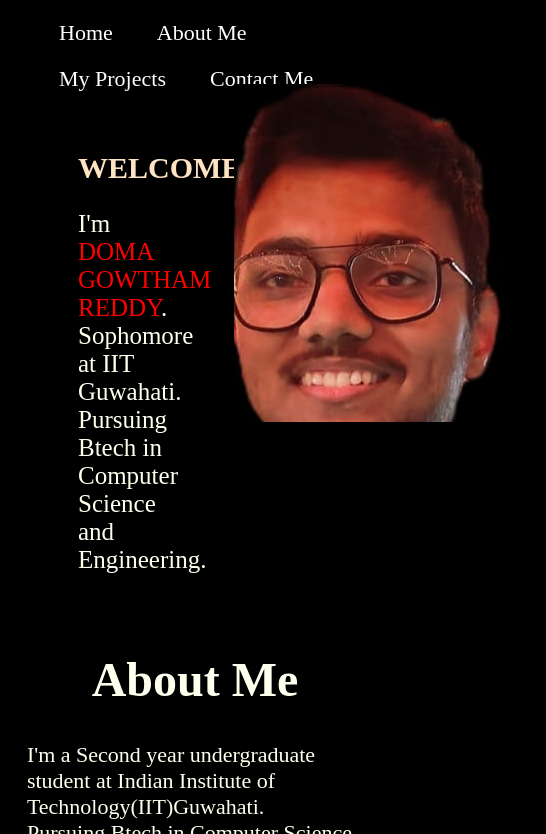
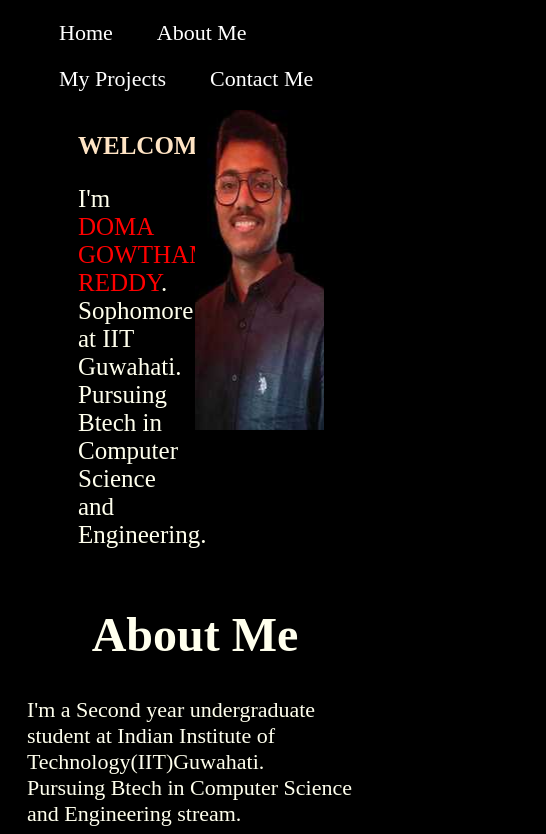
Before and after one commit to doma2542/Personal-Portfolio, a plain HTML site: page index.html in a window 390 px wide. Shown: the top 834 px of the page, 546 px wide, since content can reach past the window. Drawn offline with Linux system fonts and the light colour scheme.

Commit message:
Update index.css

```diff
--- a/index.css
+++ b/index.css
@@ -1,3 +1,4 @@
+
 *{
     margin:0;
     padding:0;
@@ -54,11 +55,13 @@ nav ul li a::after{
 nav ul li a:hover::after{
     width:100%;
 }
-
+#page1{
+    margin-bottom: 10%;
+}
 #bio {
 
 
-  padding:10% 5% 20% 20%;
+  padding:5% 9% 5% 20%;
   width:53%;
 
 
@@ -68,6 +71,7 @@ nav ul li a:hover::after{
 #bio h1{
 color:bisque;
 margin-bottom: 25px;
+font-size: 33px;
 
 }
 #bio p{
@@ -156,7 +160,7 @@ font-size:25px;
 
 #contactbox{
     margin-left: 20%;
-    margin-bottom: 5%;
+    margin-bottom: 10%;
 
 
 }
@@ -168,19 +172,18 @@ font-size:25px;
 @media only screen and (max-width:500px){
     #header{
 
-    position: absolute;
-    left:60%;
-    top:10%;
-    width:80%;
-    height:40vh;
+        background: url(bimgp.jpg) no-repeat;
+    text-align: justify;
 
     background-position: top;
     }
     #bio h1{
-        font-size: 30px;
+        font-size: 25px;
     }
     #bio h1 p{
         margin-top: 100%;
         font-size: 5px;
     }
+
+
 }
```
